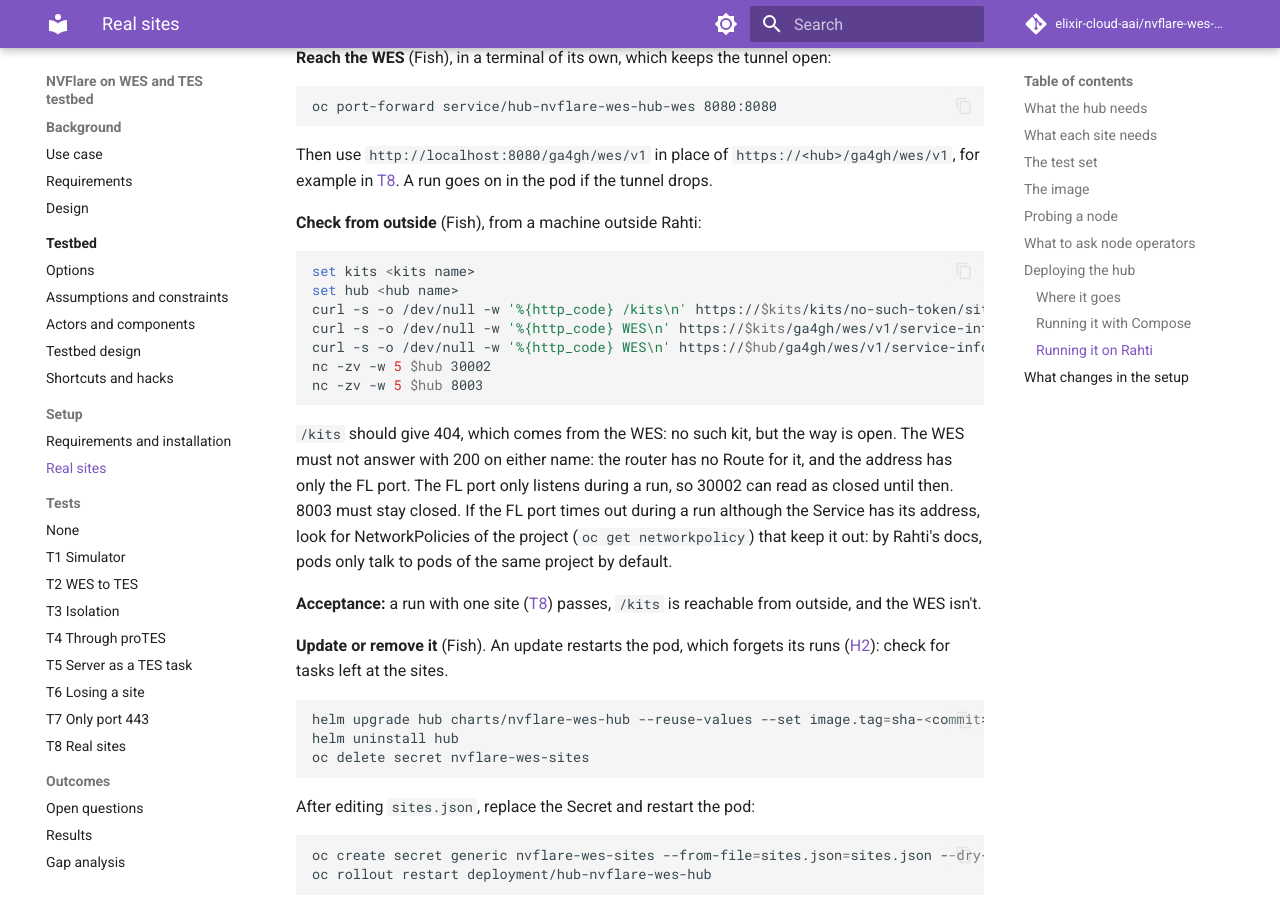
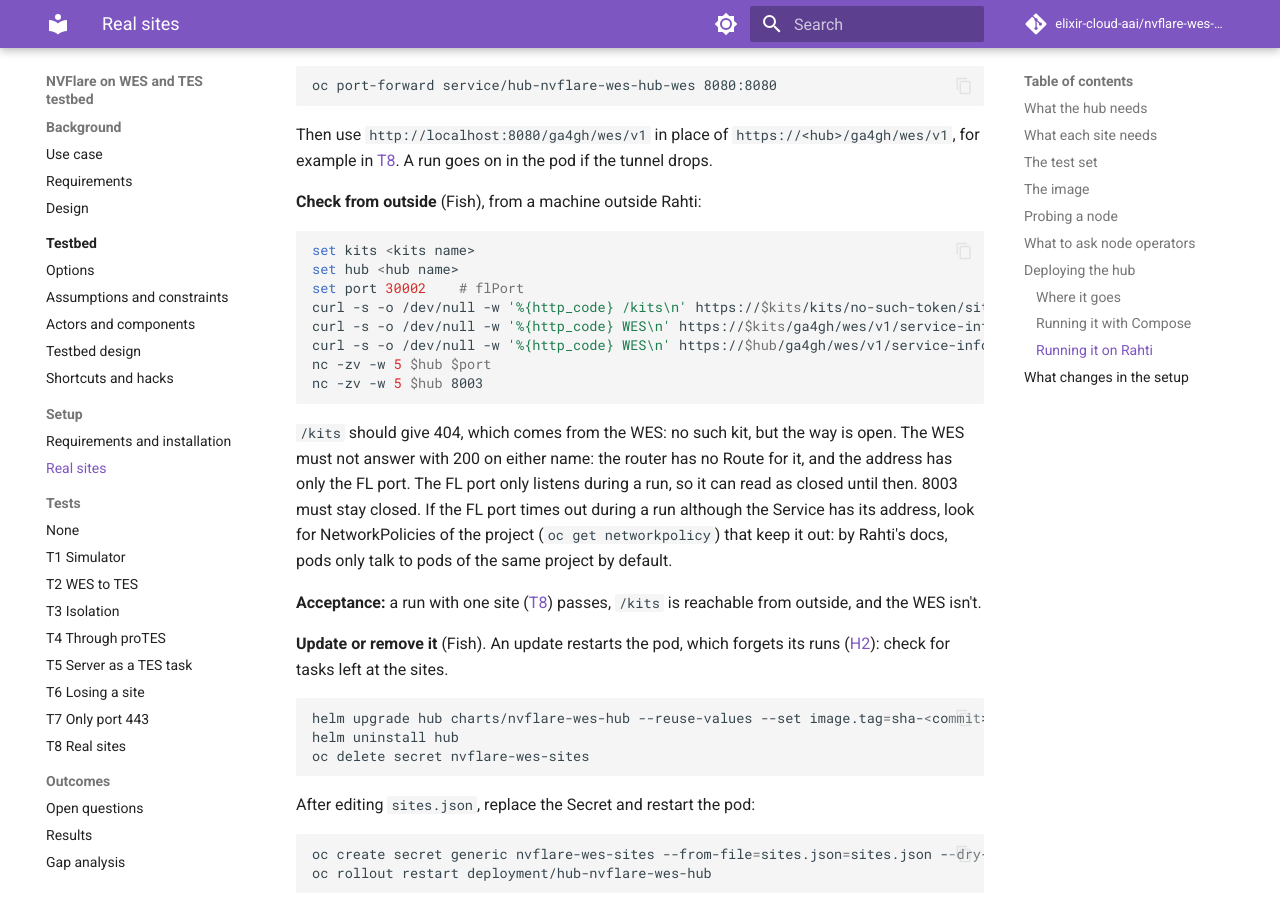
Before and after one commit to elixir-cloud-aai/nvflare-wes-testbed, an MkDocs documentation site: the page built from docs/setup/real-sites.md, in a window 1280 px wide and 900 px high, scrolled down 8418 px. Built offline with MkDocs 1.6.1 and Material for MkDocs 9.7.7, drawn with Linux system fonts in a browser that asks for light colours; comment, search, counter and statistics services are not loaded; some of the changed text lies outside the part shown.

Commit message:
test: tighten the checks of the Rahti chart
Refusals must come from the schema, after a valid render; non-default
values are checked to arrive; more refusals (scheme, address range,
hub names without a domain or as an address, unknown keys). Add a
.helmignore, list tests/chart.sh in the docs of the tests, and use a
variable for the FL port in the checks from outside.

Co-Authored-By: Claude Opus 5.5 <noreply@anthropic.com>

````diff
--- a/docs/setup/real-sites.md
+++ b/docs/setup/real-sites.md
@@ -163,7 +163,7 @@ The sites file comes from a Secret that you create, which isn't part of the char
 1. **An address from CSC.** Ask the [CSC Service Desk](https://docs.csc.fi/support/contact/) for one `LoadBalancer` address for your Rahti project, with the Rahti project name, the `csc_project` number, the use case (a federated learning hub for a BioHackathon sandbox, one TCP port between 30000 and 35000 for connections from compute sites) and the number of addresses: one. It can take some days.
 2. **The probe.** Find out whether tasks at the nodes may reach a port that high: [probe them](#probing-a-node) with `--fl-port 30002 --ports 8002,443`, and a listener on any machine with those ports open:
 
-    ```sh
+    ```fish
     docker run --rm -p 30002:30002 -p 8002:8002 -p 443:443 elixircloud/nvflare-wes-testbed:sha-<commit> \
         python3 /app/tests/probe.py listen 30002 8002 443
     ```
@@ -215,14 +215,15 @@ Then use `http://localhost:8080/ga4gh/wes/v1` in place of `https://<hub>/ga4gh/w
 ```fish
 set kits <kits name>
 set hub <hub name>
+set port 30002    # flPort
 curl -s -o /dev/null -w '%{http_code} /kits\n' https://$kits/kits/no-such-token/site-1.tgz
 curl -s -o /dev/null -w '%{http_code} WES\n' https://$kits/ga4gh/wes/v1/service-info
 curl -s -o /dev/null -w '%{http_code} WES\n' https://$hub/ga4gh/wes/v1/service-info
-nc -zv -w 5 $hub 30002
+nc -zv -w 5 $hub $port
 nc -zv -w 5 $hub 8003
 ```
 
-`/kits` should give 404, which comes from the WES: no such kit, but the way is open. The WES must not answer with 200 on either name: the router has no Route for it, and the address has only the FL port. The FL port only listens during a run, so 30002 can read as closed until then. 8003 must stay closed. If the FL port times out during a run although the Service has its address, look for NetworkPolicies of the project (`oc get networkpolicy`) that keep it out: by Rahti's docs, pods only talk to pods of the same project by default.
+`/kits` should give 404, which comes from the WES: no such kit, but the way is open. The WES must not answer with 200 on either name: the router has no Route for it, and the address has only the FL port. The FL port only listens during a run, so it can read as closed until then. 8003 must stay closed. If the FL port times out during a run although the Service has its address, look for NetworkPolicies of the project (`oc get networkpolicy`) that keep it out: by Rahti's docs, pods only talk to pods of the same project by default.
 
 **Acceptance:** a run with one site ([T8](../tests/t8-real-sites.md)) passes, `/kits` is reachable from outside, and the WES isn't.
 
````
Also changed, not shown: other parts of docs/setup/real-sites.md (+1 -1 lines), 3 other files.
